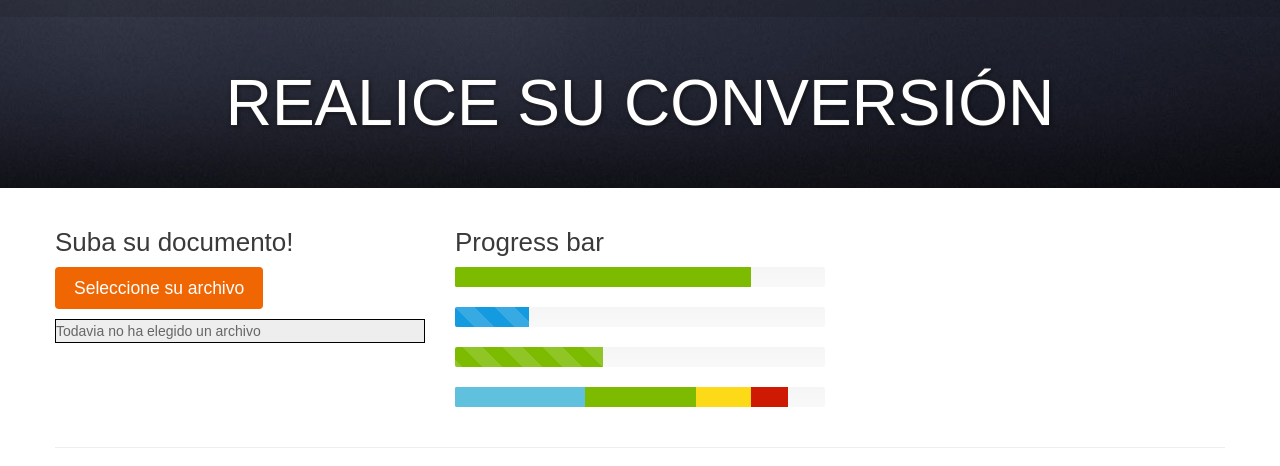
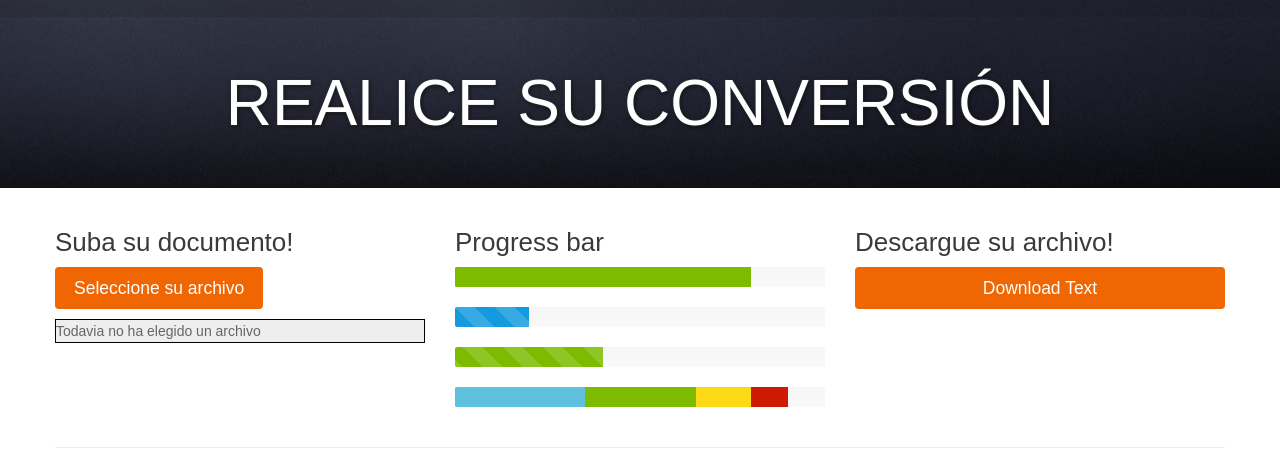
Before and after one commit to jagoss/jagoss.github.io, a plain HTML site: page conversion.html in a window 1280 px wide. Shown: the part 82-548 px from the top of the page. Drawn offline with Linux system fonts and the light colour scheme.

Commit message:
Se agrega boton de descarga

```diff
--- a/conversion.html
+++ b/conversion.html
@@ -147,6 +147,18 @@
                             </div>
                         </div>
                     </div>
+
+                    <div class="span4">
+                        <h3>Descargue su archivo!</h3>
+                        <div>
+                            <a href="download/acme-doc-2.0.1.txt" download="Ydaaaaleeee (ver. 2.0.1).txt" class="btn-large btn btn-color" style="display: flow-root">Download Text</a>
+
+                        </div>
+
+
+
+
+                    </div>
                 </div>
                 <div class="solid_line">
                 </div>
```
Lines whose indentation alone changed are shown as unchanged.
